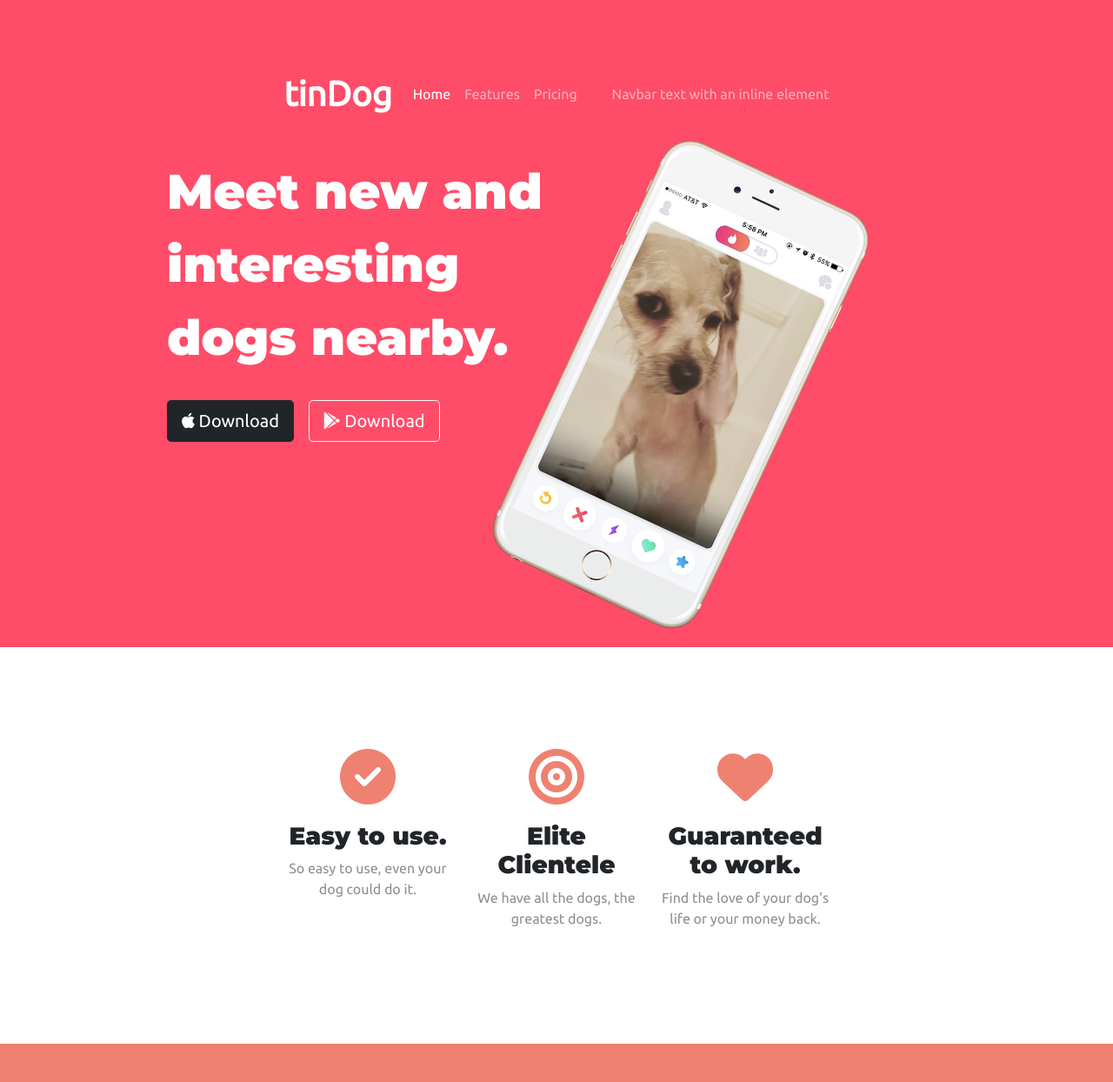
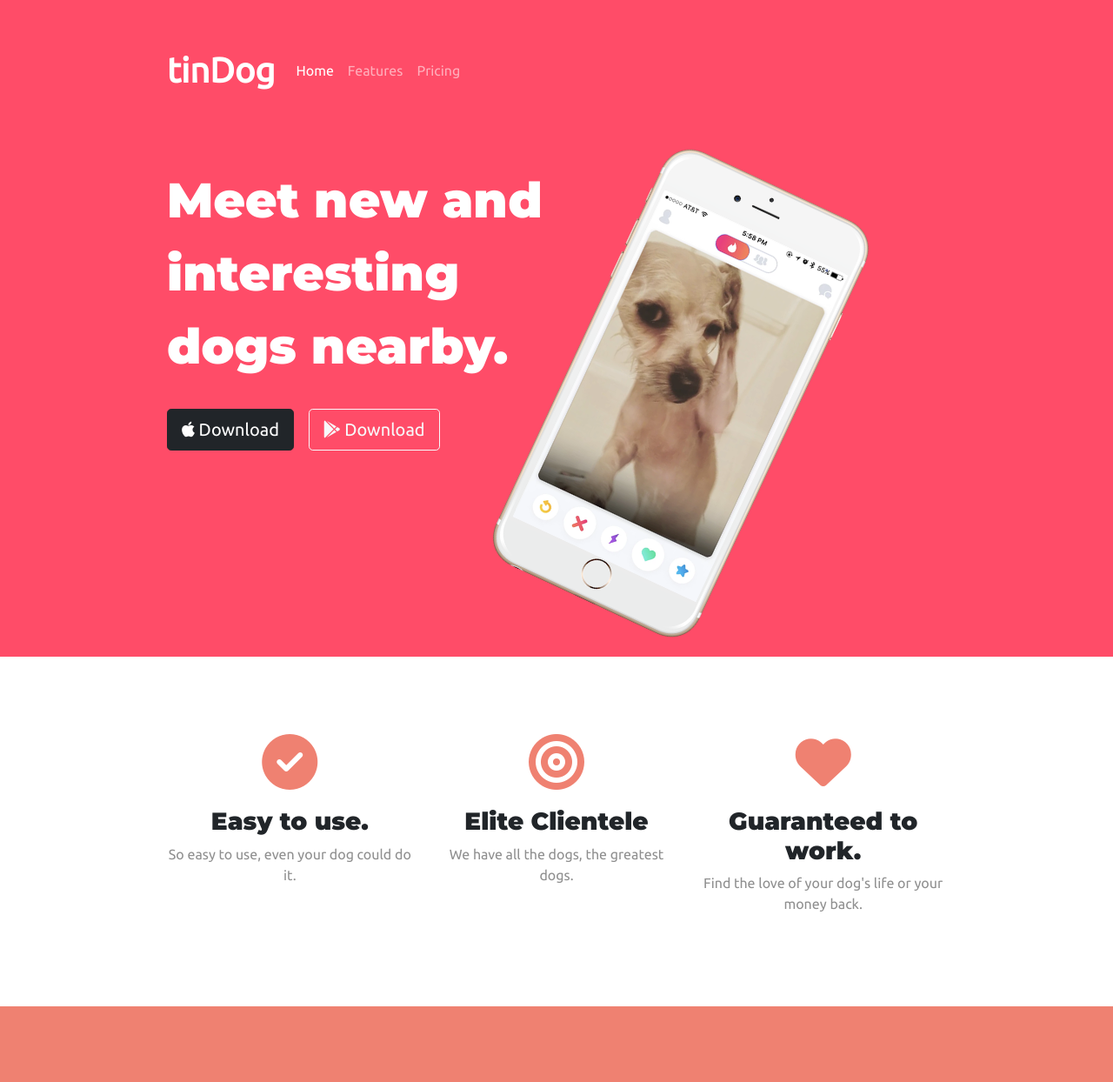
Before and after one commit to hussainashraf4u/tinDog, a plain HTML site: page index.html in a window 1280 px wide. Shown: the top 1244 px of the page at 87% size. Drawn offline with nearby package versions, Linux system fonts and the light colour scheme.

Commit message:
fixed navbar

```diff
--- a/css/styles.css
+++ b/css/styles.css
@@ -35,7 +35,7 @@ p {
 }
 
 .navbar {
-  padding-bottom: 0 0 4.5rem;
+  padding-bottom: 4.5rem;
 }
 
 .navbar-brand {
@@ -55,6 +55,8 @@ p {
 
 #features {
   padding: 7% 15%;
+  position: relative;
+  z-index: 1;
 }
 
 .centered {
--- a/index.html
+++ b/index.html
@@ -27,7 +27,6 @@
     <div class="container-fluid">
       <!-- Nav Bar -->
       <nav class="navbar navbar-expand-lg navbar-dark">
-        <div class="container-fluid">
           <a class="navbar-brand" href="#">tinDog</a>
           <button class="navbar-toggler" type="button" data-bs-toggle="collapse" data-bs-target="#navbarText" aria-controls="navbarText" aria-expanded="false" aria-label="Toggle navigation">
             <span class="navbar-toggler-icon"></span>
@@ -44,10 +43,7 @@
                 <a class="nav-link" href="#">Pricing</a>
               </li>
             </ul>
-            <span class="navbar-text">
-              Navbar text with an inline element
-            </span>
-          </div>
+
           </div>
       </nav>
 
@@ -73,7 +69,6 @@
 
   <section id="features">
 
-    <div class="container-fluid">
     <div class="row">
       <div class="col-lg-4 centered">
         <i class="fas fa-check-circle icon-colored"></i>
@@ -96,9 +91,6 @@
       </div>
 
     </div>
-    </div>
-
-
   </section>
 
 
```
Lines whose indentation alone changed are shown as unchanged.
